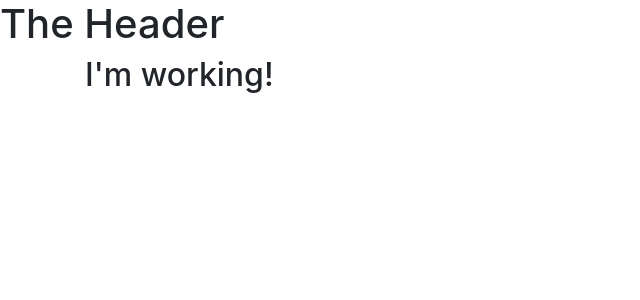
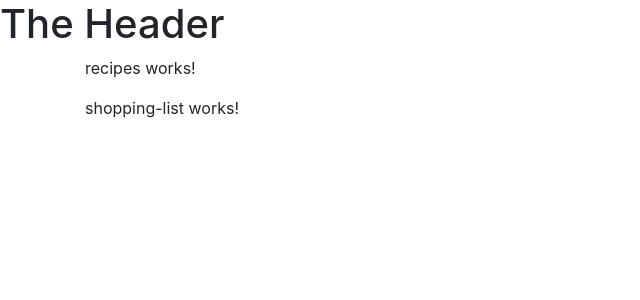
Before and after one commit to JBHerndon/receipe, an Angular app in the folder receipe-book/: page / in a window 1280 px wide. Shown: the top 300 px of the page, without its empty margins (0-640 px from the left). Built offline with nearby package versions, Linux system fonts and the light colour scheme.

Commit message:
update 9/22

```diff
--- a/receipe-book/src/app/app.component.html
+++ b/receipe-book/src/app/app.component.html
@@ -2,7 +2,8 @@
 <div class="container">
   <div class="row">
     <div class="col-md-12">
-      <h2>I'm working!</h2>
+      <app-recipes></app-recipes>
+      <app-shopping-list></app-shopping-list>
     </div>
   </div>
 </div>
--- a/receipe-book/src/app/recipes/recipe-list/recipe-item/recipe-item.component.ts
+++ b/receipe-book/src/app/recipes/recipe-list/recipe-item/recipe-item.component.ts
@@ -10,6 +10,7 @@
   constructor() { }
 
   ngOnInit(): void {
+
   }
 
 }
```
Also changed, not shown: receipe-book/src/app/recipes/recipe-list/recipe-list.component.html (line endings or trailing spaces), receipe-book/src/app/recipes/recipes.component.html (line endings or trailing spaces).
